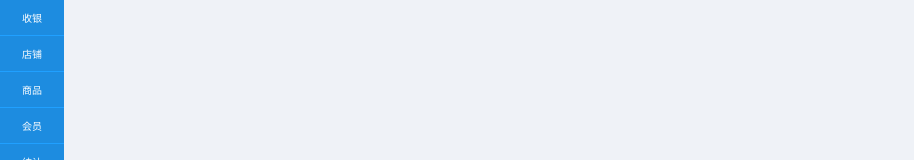
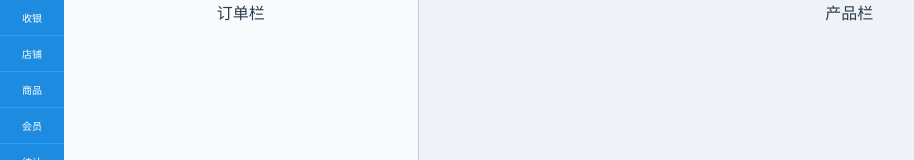
Before and after one commit to tsingwong/CashierDesk, a Vue app: page /#/ in a window 1280 px wide. Shown: the top 160 px of the page, without its empty margins (0-914 px from the left). Built offline with nearby package versions, Linux system fonts and the light colour scheme; a small style sheet from the web is missing.

Commit message:
add ElementUI

```diff
--- a/package.json
+++ b/package.json
@@ -11,6 +11,7 @@
     "build": "node build/build.js"
   },
   "dependencies": {
+    "element-ui": "^2.0.5",
     "vue": "^2.5.2",
     "vue-router": "^3.0.1"
   },
--- a/src/components/page/Pos.vue
+++ b/src/components/page/Pos.vue
@@ -1,14 +1,37 @@
 <template>
     <div class="pos">
+        <el-row>
+            <el-col :span="7" class="pos-order" ref="order-list" id="order-list">
+                订单栏
+            </el-col>
+            <el-col :span="17">
+                产品栏
+            </el-col>
+        </el-row>
     </div>
 </template>
 
 <script>
 export default {
-    name: 'pos'
+    name: 'pos',
+    mounted: function () {
+        // eslint-disable-next-line
+        let self = this;
+        let orderHeight = document.body.clientHeight;
+        /*
+         * 这个地方不能使用 this.$refs['order-list'] 来获取 DOM 节点
+         * 因为上面方法获取到的是该子组件~~~，该子组件并没有 style 属性
+        */
+        let orderList = document.querySelector('#order-list');
+        orderList && (orderList.style.height = orderHeight + 'px');
+    }
 };
 </script>
 
 <style scoped>
+    .pos-order {
+        background-color: #F9FAFC;
+        border-right: 1px solid  #CCD;
 
+    }
 </style>
--- a/src/main.js
+++ b/src/main.js
@@ -3,8 +3,11 @@
 import Vue from 'vue';
 import App from './App';
 import router from './router';
+import ElementUI from 'element-ui';
+import 'element-ui/lib/theme-chalk/index.css';
 
 Vue.config.productionTip = false;
+Vue.use(ElementUI);
 
 /* eslint-disable no-new */
 new Vue({
```
Also changed, not shown: 1 other file (tests, documents, lock files or other folders).
